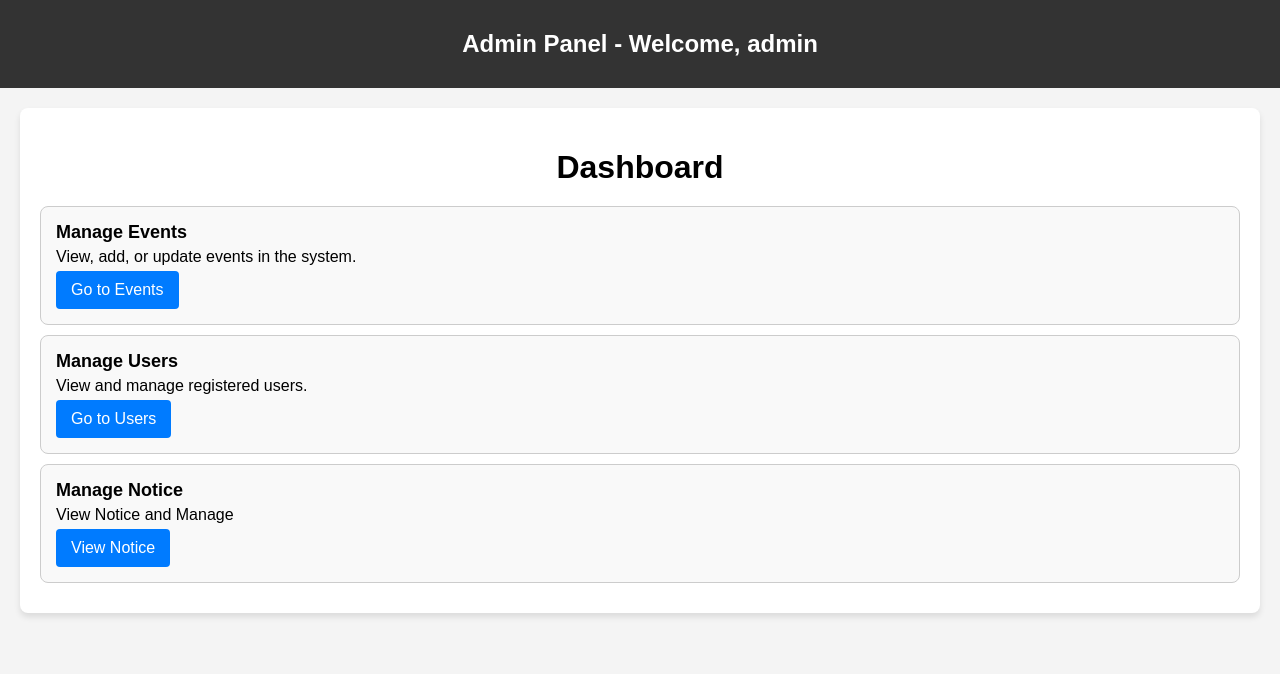
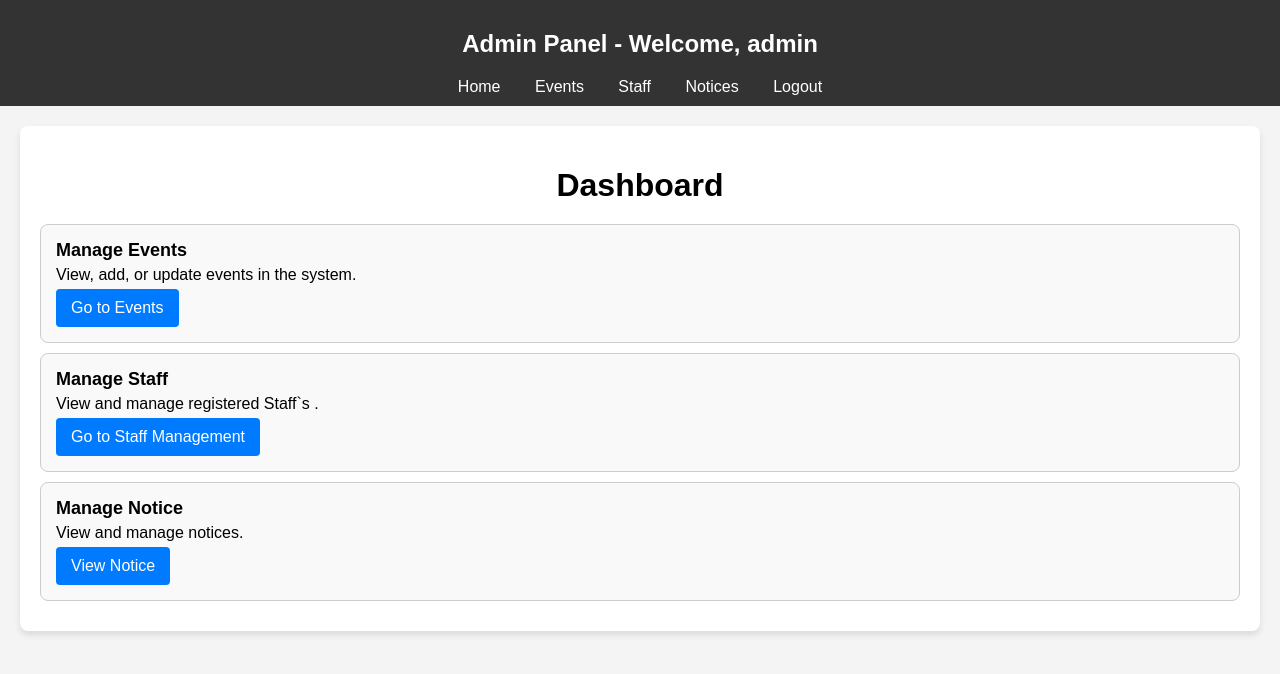
Before and after one commit to Shishir-Kc/Shree-Rastriya-Secondary-School, a Django app: page /Shree-Rastriya-Secondary-School/admin in a window 1280 px wide. Shown: the top 674 px of the page. Run offline with Django 5.2, Linux system fonts and the light colour scheme; a user stored in the database is signed in.

Commit message:
added nav bar

```diff
--- a/Shree_Rastriya_Secondary_School/home/templates/home/admin.html
+++ b/Shree_Rastriya_Secondary_School/home/templates/home/admin.html
@@ -3,7 +3,7 @@
 <head>
     <meta charset="UTF-8">
     <meta name="viewport" content="width=device-width, initial-scale=1.0">
-    <title>Custom Admin Panel</title>
+    <title>Admin Panel</title>
     <style>
         body {
             font-family: Arial, sans-serif;
@@ -16,6 +16,15 @@
             color: #fff;
             padding: 10px;
             text-align: center;
+        }
+        .navbar a {
+            color: #fff;
+            text-decoration: none;
+            margin: 0 15px;
+        }
+        .navbar a:hover {
+            text-decoration: underline;
+
         }
         .container {
             max-width: 1200px;
@@ -59,6 +68,13 @@
 <body>
     <div class="navbar">
         <h2>Admin Panel - Welcome, {{ user.username }}</h2>
+        <div>
+            <a href="{% url 'home:home' %}">Home</a>
+            <a href="{% url 'home:events' %}">Events</a>
+            <a href="{% url "home:staff-manage" %}"> Staff </a>
+            <a href="#">Notices</a>
+            <a href="{% url "home:logout" %}">Logout</a>
+        </div>
     </div>
     <div class="container">
         <h1>Dashboard</h1>
@@ -66,17 +82,17 @@
         <div class="card">
             <h2>Manage Events</h2>
             <p>View, add, or update events in the system.</p>
-            <a href="{% url "home:events" %}" class="btn">Go to Events</a>
+            <a href="{% url 'home:events' %}" class="btn">Go to Events</a>
         </div>
 
         <div class="card">
-            <h2>Manage Users</h2>
-            <p>View and manage registered users.</p>
-            <a href="#" class="btn">Go to Users</a>
+            <h2>Manage Staff</h2>
+            <p>View and manage registered Staff`s .</p>
+            <a href="{% url "home:staff-manage" %}" class="btn">Go to Staff Management</a>
         </div>
         <div class="card">
-            <h2>Manage Notice </h2>
-            <p>View Notice and Manage  </p>
+            <h2>Manage Notice</h2>
+            <p>View and manage notices.</p>
             <a href="#" class="btn">View Notice</a>
         </div>
 
```
